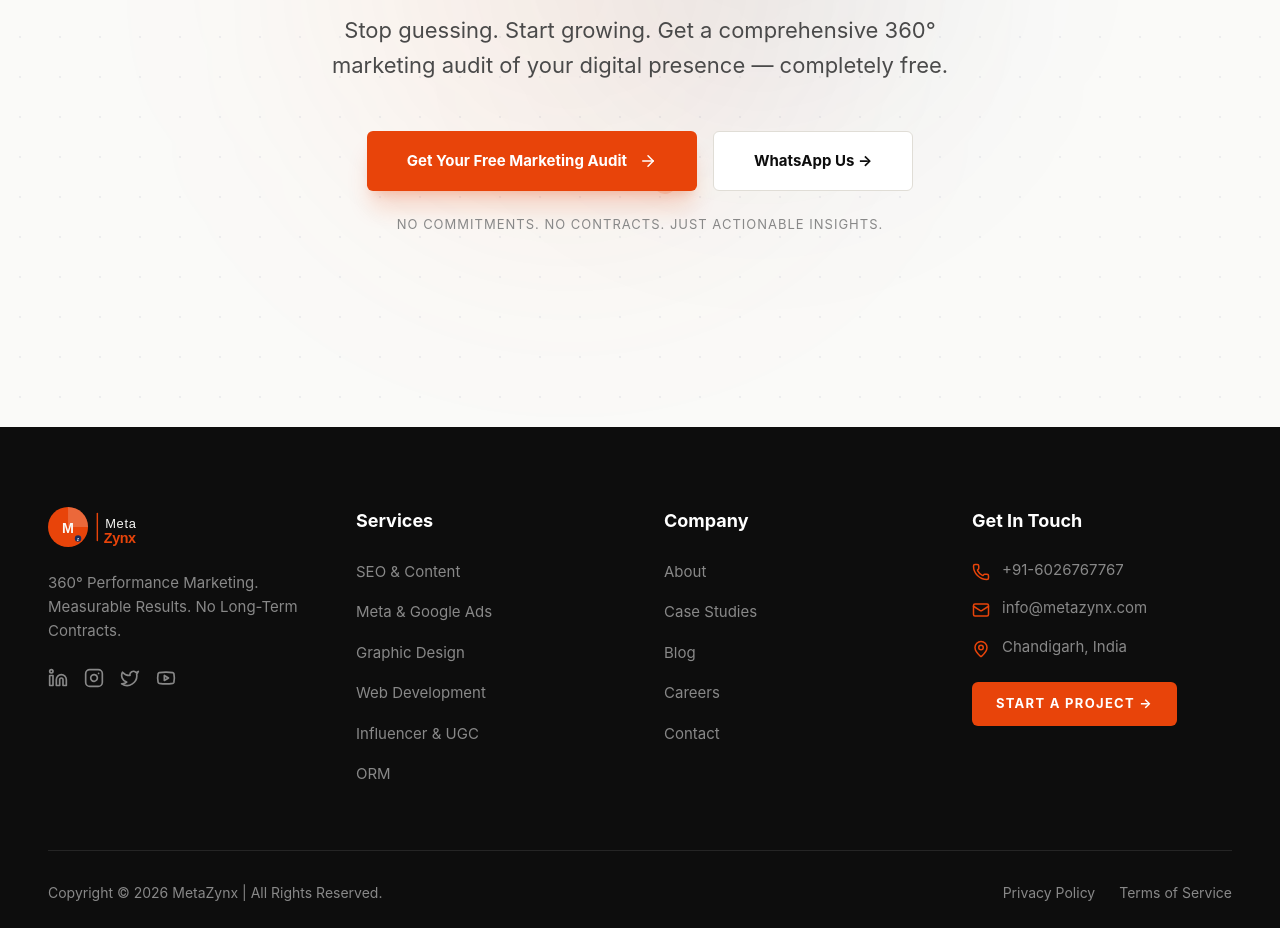
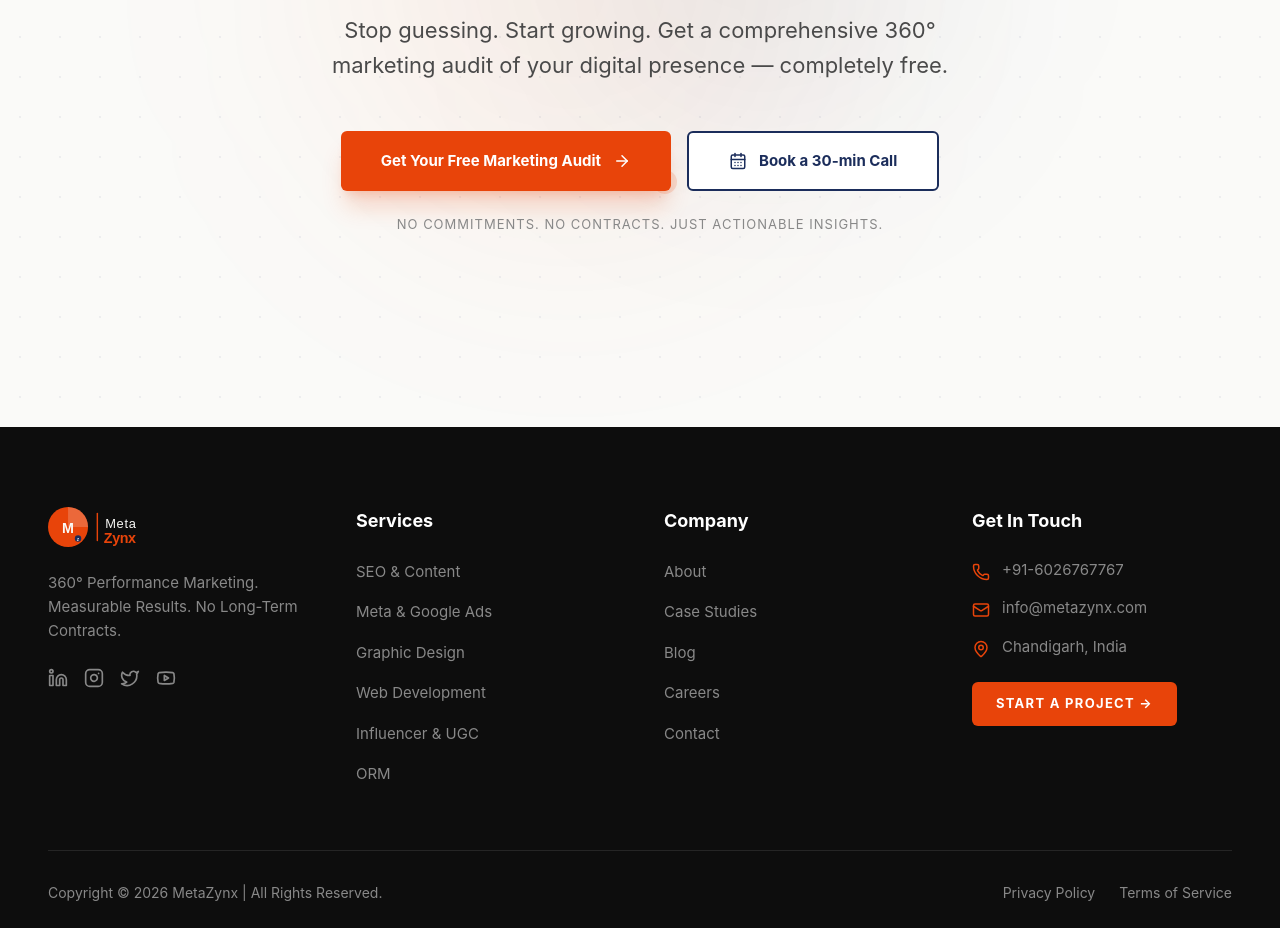
Before and after one commit to MetaZynx/MetaZynx-, a Next.js app: page / in a window 1280 px wide. Shown: the part 7181-8109 px from the top of the page. Built offline with nearby package versions, Linux system fonts and the light colour scheme.

Commit message:
Update FinalCTA.tsx

```diff
--- a/components/FinalCTA.tsx
+++ b/components/FinalCTA.tsx
@@ -2,8 +2,10 @@
 
 import { motion, useScroll, useTransform } from 'motion/react';
 import Link from 'next/link';
-import { ArrowRight } from 'lucide-react';
+import { ArrowRight, CalendarDays } from 'lucide-react';
 import { useRef } from 'react';
+
+const CALENDLY_URL = 'https://calendly.com/metazynx-info';
 
 export default function FinalCTA() {
   const ref = useRef(null);
@@ -99,6 +101,7 @@
           transition={{ duration: 0.8, delay: 0.2 }}
           className="flex flex-col sm:flex-row items-center justify-center gap-4"
         >
+          {/* Primary — Free Audit */}
           <motion.div whileHover={{ scale: 1.03 }} whileTap={{ scale: 0.98 }}>
             <Link
               href="/contact"
@@ -109,14 +112,16 @@
             </Link>
           </motion.div>
 
+          {/* Secondary — Book a Call via Calendly */}
           <motion.div whileHover={{ scale: 1.03 }} whileTap={{ scale: 0.98 }}>
             <a
-              href="https://wa.me/916026767767"
+              href={CALENDLY_URL}
               target="_blank"
               rel="noopener noreferrer"
-              className="h-[60px] px-10 bg-white text-[#0D0D0D] font-sans font-bold text-[15px] rounded-md flex items-center gap-3 border border-[#E0DDD6] hover:border-[#E8440A] transition-all duration-300 group"
+              className="h-[60px] px-10 bg-white text-[#1B2D5B] font-sans font-bold text-[15px] rounded-md flex items-center gap-3 border-2 border-[#1B2D5B] hover:bg-[#1B2D5B] hover:text-white transition-all duration-300 group"
             >
-              WhatsApp Us →
+              <CalendarDays size={18} />
+              Book a 30-min Call
             </a>
           </motion.div>
         </motion.div>
```
